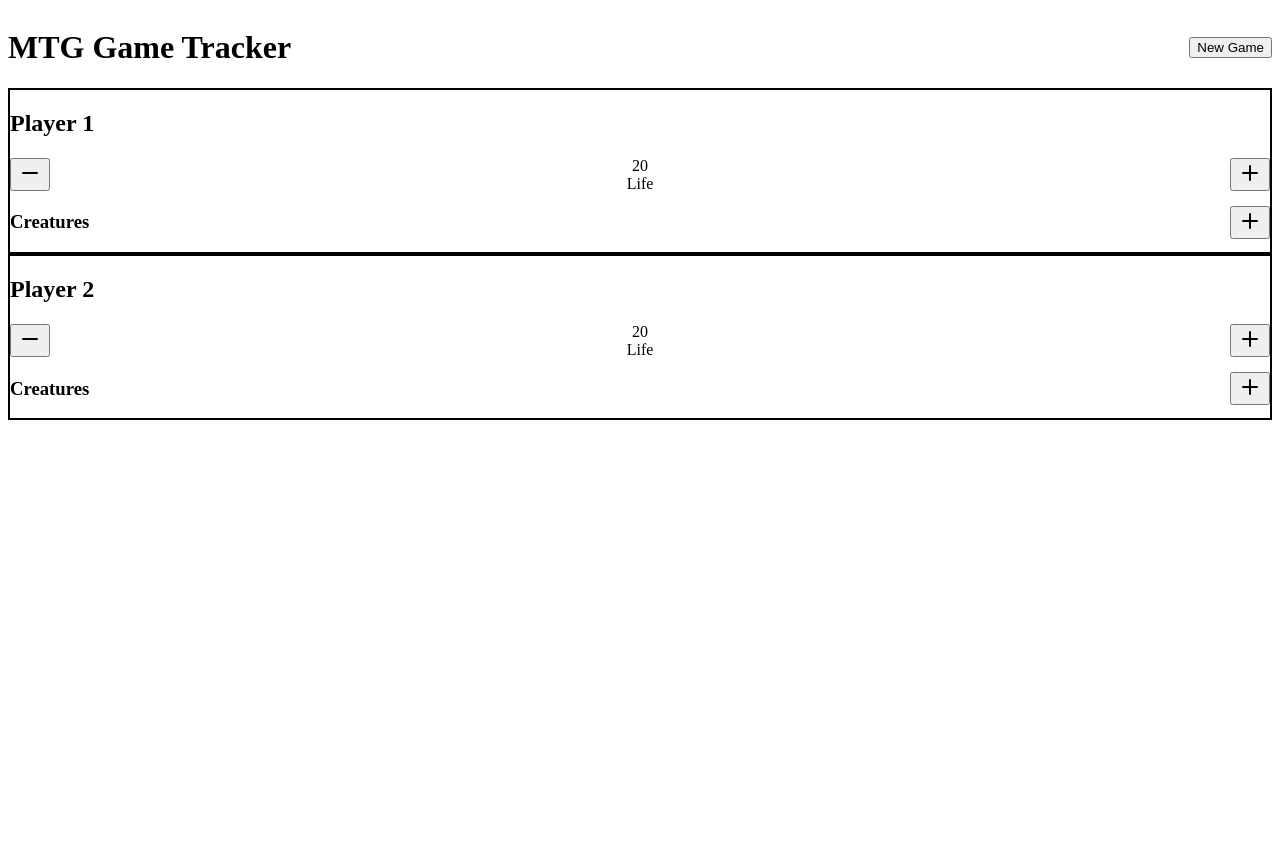
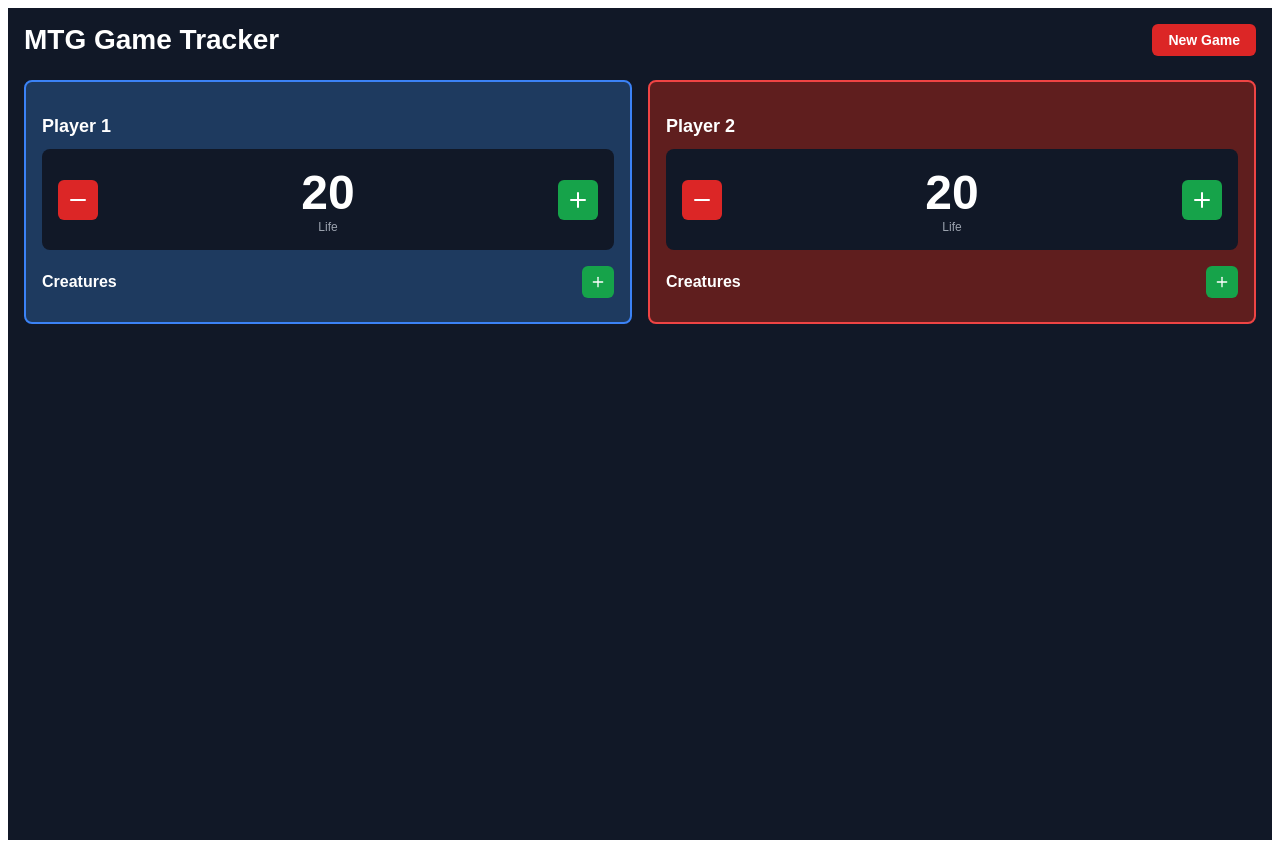
Before and after one commit to sfedrick/mtg_tracker, a React (Vite) app: page / in a window 1280 px wide. Both pictures are taken after a click on the button "Start Game". Before the commit the page ends 816 px from the top, so only its background shows below. Built offline with nearby package versions, Linux system fonts and the light colour scheme.

Commit message:
remove tailwind dependency

```diff
--- a/package.json
+++ b/package.json
@@ -17,9 +17,11 @@
   "devDependencies": {
     "@types/react": "^18.0.27",
     "@types/react-dom": "^18.0.10",
-    "@vitejs/plugin-react": "^3.1.0",
+    "@vitejs/plugin-react": "^5.1.4",
+    "autoprefixer": "^10.4.24",
+    "postcss": "^8.5.6",
     "tailwindcss": "^4.1.18",
     "typescript": "^4.9.3",
-    "vite": "^4.1.0"
+    "vite": "^7.3.1"
   }
 }
--- a/src/App.tsx
+++ b/src/App.tsx
@@ -1,277 +1,223 @@
 import React, { useState } from 'react';
 import { Plus, Minus, X, Users } from 'lucide-react';
 
-const PLAYER_COLORS = ['bg-blue-900', 'bg-red-900', 'bg-green-900', 'bg-purple-900'];
-const BORDER_COLORS = ['border-blue-500', 'border-red-500', 'border-green-500', 'border-purple-500'];
+const PLAYER_COLORS = [
+  { bg: '#1e3a5f', border: '#3b82f6' },
+  { bg: '#5f1e1e', border: '#ef4444' },
+  { bg: '#1e3d1e', border: '#22c55e' },
+  { bg: '#3d1e5f', border: '#a855f7' },
+];
+
+const s = {
+  app: { minHeight: '100vh', backgroundColor: '#111827', padding: '16px', fontFamily: 'sans-serif' },
+  center: { minHeight: '100vh', backgroundColor: '#111827', display: 'flex', alignItems: 'center', justifyContent: 'center', padding: '16px', fontFamily: 'sans-serif' },
+  card: { backgroundColor: '#1f2937', borderRadius: '8px', padding: '32px', maxWidth: '400px', width: '100%', border: '2px solid #374151' },
+  title: { display: 'flex', alignItems: 'center', justifyContent: 'center', marginBottom: '24px' },
+  titleText: { fontSize: '28px', fontWeight: 'bold', color: '#fff', margin: 0 },
+  label: { color: '#d1d5db', marginBottom: '8px', fontWeight: '600', display: 'block' },
+  playerBtns: { display: 'flex', gap: '8px' },
+  playerBtn: (active) => ({ flex: 1, padding: '12px', borderRadius: '6px', fontWeight: 'bold', cursor: 'pointer', border: 'none', backgroundColor: active ? '#2563eb' : '#374151', color: active ? '#fff' : '#d1d5db', fontSize: '16px' }),
+  startBtn: { width: '100%', backgroundColor: '#16a34a', color: '#fff', fontWeight: 'bold', padding: '12px', borderRadius: '6px', border: 'none', cursor: 'pointer', fontSize: '16px', marginTop: '16px' },
+  header: { display: 'flex', justifyContent: 'space-between', alignItems: 'center', marginBottom: '24px' },
+  headerTitle: { fontSize: '28px', fontWeight: 'bold', color: '#fff', margin: 0 },
+  newGameBtn: { backgroundColor: '#dc2626', color: '#fff', padding: '8px 16px', borderRadius: '6px', border: 'none', cursor: 'pointer', fontWeight: '600', fontSize: '14px' },
+  grid: (n) => ({ display: 'grid', gap: '16px', gridTemplateColumns: n === 2 ? 'repeat(2, 1fr)' : n === 3 ? 'repeat(3, 1fr)' : 'repeat(2, 1fr)' }),
+  playerCard: (idx) => ({ backgroundColor: PLAYER_COLORS[idx].bg, borderRadius: '8px', padding: '16px', border: `2px solid ${PLAYER_COLORS[idx].border}` }),
+  playerName: { fontSize: '18px', fontWeight: 'bold', color: '#fff', marginBottom: '12px' },
+  lifeBox: { backgroundColor: '#111827', borderRadius: '8px', padding: '16px', display: 'flex', alignItems: 'center', justifyContent: 'space-between', marginBottom: '16px' },
+  lifeNum: { fontSize: '48px', fontWeight: 'bold', color: '#fff', textAlign: 'center', flex: 1 },
+  lifeLabel: { fontSize: '12px', color: '#9ca3af', textAlign: 'center' },
+  iconBtn: (color) => ({ backgroundColor: color, border: 'none', borderRadius: '6px', padding: '8px', cursor: 'pointer', display: 'flex', alignItems: 'center', justifyContent: 'center' }),
+  smallIconBtn: (color) => ({ backgroundColor: color, border: 'none', borderRadius: '4px', padding: '4px', cursor: 'pointer', display: 'flex', alignItems: 'center', justifyContent: 'center' }),
+  sectionHeader: { display: 'flex', justifyContent: 'space-between', alignItems: 'center', marginBottom: '8px' },
+  sectionTitle: { color: '#fff', fontWeight: '600', margin: 0 },
+  creatureList: { display: 'flex', flexDirection: 'column', gap: '8px', maxHeight: '384px', overflowY: 'auto' },
+  creatureCard: { backgroundColor: '#1f2937', borderRadius: '6px', padding: '12px', border: '1px solid #374151' },
+  creatureHeader: { display: 'flex', justifyContent: 'space-between', alignItems: 'flex-start', marginBottom: '8px' },
+  creatureName: { color: '#fff', fontWeight: '600', fontSize: '14px', margin: 0 },
+  statRow: { display: 'flex', gap: '16px' },
+  stat: { flex: 1 },
+  statLabel: { fontSize: '11px', color: '#9ca3af', marginBottom: '4px' },
+  statControl: { display: 'flex', alignItems: 'center', gap: '4px' },
+  statNum: { color: '#fff', fontWeight: 'bold', fontSize: '20px', flex: 1, textAlign: 'center' },
+  formBox: { backgroundColor: '#374151', borderRadius: '6px', padding: '12px', border: '2px solid #22c55e', display: 'flex', flexDirection: 'column', gap: '8px' },
+  input: { width: '100%', backgroundColor: '#1f2937', color: '#fff', padding: '8px 12px', borderRadius: '6px', border: '1px solid #4b5563', fontSize: '14px', boxSizing: 'border-box' },
+  formBtns: { display: 'flex', gap: '8px' },
+  addBtn: { flex: 1, backgroundColor: '#16a34a', color: '#fff', padding: '8px', borderRadius: '6px', border: 'none', cursor: 'pointer', fontWeight: '600' },
+  cancelBtn: { flex: 1, backgroundColor: '#4b5563', color: '#fff', padding: '8px', borderRadius: '6px', border: 'none', cursor: 'pointer', fontWeight: '600' },
+};
 
 export default function MTGTracker() {
   const [gameStarted, setGameStarted] = useState(false);
   const [numPlayers, setNumPlayers] = useState(2);
   const [players, setPlayers] = useState([]);
+  const [addingCreature, setAddingCreature] = useState(null);
+  const [creatureForm, setCreatureForm] = useState({ name: '', power: '1', toughness: '1' });
 
   const startGame = () => {
-    const newPlayers = Array.from({ length: numPlayers }, (_, i) => ({
-      id: i,
-      name: `Player ${i + 1}`,
-      life: 20,
-      creatures: []
-    }));
-    setPlayers(newPlayers);
+    setPlayers(Array.from({ length: numPlayers }, (_, i) => ({
+      id: i, name: `Player ${i + 1}`, life: 20, creatures: []
+    })));
     setGameStarted(true);
   };
 
-  const resetGame = () => {
-    setGameStarted(false);
-    setPlayers([]);
-  };
+  const updateLife = (pid, delta) =>
+    setPlayers(prev => prev.map(p => p.id === pid ? { ...p, life: p.life + delta } : p));
 
-  const updateLife = (playerId, delta) => {
-    setPlayers(prev => prev.map(p =>
-      p.id === playerId ? { ...p, life: p.life + delta } : p
-    ));
-  };
-
-  const [addingCreature, setAddingCreature] = useState(null);
-  const [creatureForm, setCreatureForm] = useState({ name: '', power: '1', toughness: '1' });
-
-  const startAddCreature = (playerId) => {
-    setAddingCreature(playerId);
+  const startAddCreature = (pid) => {
+    setAddingCreature(pid);
     setCreatureForm({ name: '', power: '1', toughness: '1' });
   };
 
   const submitCreature = () => {
     if (!creatureForm.name.trim()) return;
-
-    const newCreature = {
+    setPlayers(prev => prev.map(p =>
+      p.id === addingCreature ? {
+        ...p, creatures: [...p.creatures, {
           id: Date.now(),
           name: creatureForm.name,
           basePower: parseInt(creatureForm.power) || 1,
           baseToughness: parseInt(creatureForm.toughness) || 1,
-      powerMod: 0,
-      toughnessMod: 0
-    };
-
-    setPlayers(prev => prev.map(p =>
-      p.id === addingCreature ? { ...p, creatures: [...p.creatures, newCreature] } : p
+          powerMod: 0, toughnessMod: 0
+        }]
+      } : p
     ));
-
     setAddingCreature(null);
   };
 
-  const removeCreature = (playerId, creatureId) => {
+  const removeCreature = (pid, cid) =>
     setPlayers(prev => prev.map(p =>
-      p.id === playerId ? { ...p, creatures: p.creatures.filter(c => c.id !== creatureId) } : p
+      p.id === pid ? { ...p, creatures: p.creatures.filter(c => c.id !== cid) } : p
     ));
-  };
 
-  const modifyCreature = (playerId, creatureId, field, delta) => {
+  const modifyCreature = (pid, cid, field, delta) =>
     setPlayers(prev => prev.map(p =>
-      p.id === playerId ? {
-        ...p,
-        creatures: p.creatures.map(c =>
-          c.id === creatureId ? { ...c, [field]: c[field] + delta } : c
+      p.id === pid ? {
+        ...p, creatures: p.creatures.map(c =>
+          c.id === cid ? { ...c, [field]: c[field] + delta } : c
         )
       } : p
     ));
-  };
 
   if (!gameStarted) {
     return (
-      <div className="min-h-screen bg-gray-900 flex items-center justify-center p-4">
-        <div className="bg-gray-800 rounded-lg p-8 max-w-md w-full border-2 border-gray-700">
-          <div className="flex items-center justify-center mb-6">
-            <Users className="w-12 h-12 text-blue-400 mr-3" />
-            <h1 className="text-3xl font-bold text-white">MTG Tracker</h1>
+      <div style={s.center}>
+        <div style={s.card}>
+          <div style={s.title}>
+            <Users size={48} color="#60a5fa" style={{ marginRight: '12px' }} />
+            <h1 style={s.titleText}>MTG Tracker</h1>
           </div>
-
-          <div className="mb-6">
-            <label className="block text-gray-300 mb-2 font-semibold">Number of Players</label>
-            <div className="flex gap-2">
+          <div style={{ marginBottom: '24px' }}>
+            <label style={s.label}>Number of Players</label>
+            <div style={s.playerBtns}>
               {[2, 3, 4].map(n => (
-                <button
-                  key={n}
-                  onClick={() => setNumPlayers(n)}
-                  className={`flex-1 py-3 rounded font-bold transition ${
-                    numPlayers === n
-                      ? 'bg-blue-600 text-white'
-                      : 'bg-gray-700 text-gray-300 hover:bg-gray-600'
-                  }`}
-                >
-                  {n}
-                </button>
+                <button key={n} onClick={() => setNumPlayers(n)} style={s.playerBtn(numPlayers === n)}>{n}</button>
               ))}
             </div>
           </div>
-
-          <button
-            onClick={startGame}
-            className="w-full bg-green-600 hover:bg-green-700 text-white font-bold py-3 rounded transition"
-          >
-            Start Game
-          </button>
+          <button onClick={startGame} style={s.startBtn}>Start Game</button>
         </div>
       </div>
     );
   }
 
   return (
-    <div className="min-h-screen bg-gray-900 p-4">
-      <div className="max-w-7xl mx-auto">
-        <div className="flex justify-between items-center mb-6">
-          <h1 className="text-3xl font-bold text-white">MTG Game Tracker</h1>
-          <button
-            onClick={resetGame}
-            className="bg-red-600 hover:bg-red-700 text-white px-4 py-2 rounded font-semibold transition"
-          >
-            New Game
+    <div style={s.app}>
+      <div style={{ maxWidth: '1280px', margin: '0 auto' }}>
+        <div style={s.header}>
+          <h1 style={s.headerTitle}>MTG Game Tracker</h1>
+          <button onClick={() => setGameStarted(false)} style={s.newGameBtn}>New Game</button>
+        </div>
+
+        <div style={s.grid(numPlayers)}>
+          {players.map((player, idx) => (
+            <div key={player.id} style={s.playerCard(idx)}>
+              <p style={s.playerName}>{player.name}</p>
+
+              <div style={s.lifeBox}>
+                <button onClick={() => updateLife(player.id, -1)} style={s.iconBtn('#dc2626')}>
+                  <Minus size={24} color="#fff" />
+                </button>
+                <div>
+                  <div style={s.lifeNum}>{player.life}</div>
+                  <div style={s.lifeLabel}>Life</div>
+                </div>
+                <button onClick={() => updateLife(player.id, 1)} style={s.iconBtn('#16a34a')}>
+                  <Plus size={24} color="#fff" />
                 </button>
               </div>
 
-        <div className={`grid gap-4 ${numPlayers === 2 ? 'grid-cols-1 md:grid-cols-2' : numPlayers === 3 ? 'grid-cols-1 md:grid-cols-3' : 'grid-cols-1 md:grid-cols-2 lg:grid-cols-4'}`}>
-          {players.map((player, idx) => (
-            <div key={player.id} className={`${PLAYER_COLORS[idx]} rounded-lg p-4 border-2 ${BORDER_COLORS[idx]}`}>
-              <div className="mb-4">
-                <h2 className="text-xl font-bold text-white mb-2">{player.name}</h2>
-                <div className="bg-gray-800 rounded-lg p-4 flex items-center justify-between">
-                  <button
-                    onClick={() => updateLife(player.id, -1)}
-                    className="bg-red-600 hover:bg-red-700 text-white p-2 rounded transition"
-                  >
-                    <Minus className="w-6 h-6" />
-                  </button>
-                  <div className="text-center">
-                    <div className="text-4xl font-bold text-white">{player.life}</div>
-                    <div className="text-sm text-gray-400">Life</div>
-                  </div>
-                  <button
-                    onClick={() => updateLife(player.id, 1)}
-                    className="bg-green-600 hover:bg-green-700 text-white p-2 rounded transition"
-                  >
-                    <Plus className="w-6 h-6" />
-                  </button>
-                </div>
-              </div>
-
-              <div className="mb-2">
-                <div className="flex justify-between items-center mb-2">
-                  <h3 className="text-white font-semibold">Creatures</h3>
-                  <button
-                    onClick={() => startAddCreature(player.id)}
-                    className="bg-green-600 hover:bg-green-700 text-white p-1 rounded transition"
-                  >
-                    <Plus className="w-4 h-4" />
+              <div style={s.sectionHeader}>
+                <p style={s.sectionTitle}>Creatures</p>
+                <button onClick={() => startAddCreature(player.id)} style={s.iconBtn('#16a34a')}>
+                  <Plus size={16} color="#fff" />
                 </button>
               </div>
 
-                <div className="space-y-2 max-h-96 overflow-y-auto">
+              <div style={s.creatureList}>
                 {addingCreature === player.id && (
-                    <div className="bg-gray-700 rounded p-3 border-2 border-green-500">
-                      <div className="space-y-2">
+                  <div style={s.formBox}>
                     <input
+                      style={s.input}
                       type="text"
                       placeholder="Creature name"
                       value={creatureForm.name}
-                          onChange={(e) => setCreatureForm(prev => ({ ...prev, name: e.target.value }))}
-                          className="w-full bg-gray-800 text-white px-3 py-2 rounded border border-gray-600"
+                      onChange={e => setCreatureForm(p => ({ ...p, name: e.target.value }))}
                       autoFocus
                     />
-                        <div className="flex gap-2">
+                    <div style={{ display: 'flex', gap: '8px' }}>
                       <input
+                        style={{ ...s.input, flex: 1 }}
                         type="number"
                         placeholder="Power"
                         value={creatureForm.power}
-                            onChange={(e) => setCreatureForm(prev => ({ ...prev, power: e.target.value }))}
-                            className="flex-1 bg-gray-800 text-white px-3 py-2 rounded border border-gray-600"
+                        onChange={e => setCreatureForm(p => ({ ...p, power: e.target.value }))}
                       />
                       <input
+                        style={{ ...s.input, flex: 1 }}
                         type="number"
                         placeholder="Toughness"
                         value={creatureForm.toughness}
-                            onChange={(e) => setCreatureForm(prev => ({ ...prev, toughness: e.target.value }))}
-                            className="flex-1 bg-gray-800 text-white px-3 py-2 rounded border border-gray-600"
+                        onChange={e => setCreatureForm(p => ({ ...p, toughness: e.target.value }))}
                       />
                     </div>
-                        <div className="flex gap-2">
-                          <button
-                            onClick={submitCreature}
-                            className="flex-1 bg-green-600 hover:bg-green-700 text-white py-2 rounded font-semibold transition"
-                          >
-                            Add
-                          </button>
-                          <button
-                            onClick={() => setAddingCreature(null)}
-                            className="flex-1 bg-gray-600 hover:bg-gray-500 text-white py-2 rounded font-semibold transition"
-                          >
-                            Cancel
-                          </button>
-                        </div>
+                    <div style={s.formBtns}>
+                      <button onClick={submitCreature} style={s.addBtn}>Add</button>
+                      <button onClick={() => setAddingCreature(null)} style={s.cancelBtn}>Cancel</button>
                     </div>
                   </div>
                 )}
 
                 {player.creatures.map(creature => {
-                    const totalPower = creature.basePower + creature.powerMod;
-                    const totalToughness = creature.baseToughness + creature.toughnessMod;
-
+                  const pw = creature.basePower + creature.powerMod;
+                  const tg = creature.baseToughness + creature.toughnessMod;
                   return (
-                      <div key={creature.id} className="bg-gray-800 rounded p-3 border border-gray-700">
-                        <div className="flex justify-between items-start mb-2">
-                          <span className="text-white font-semibold text-sm">{creature.name}</span>
-                          <button
-                            onClick={() => removeCreature(player.id, creature.id)}
-                            className="text-red-400 hover:text-red-300 transition"
-                          >
-                            <X className="w-4 h-4" />
+                    <div key={creature.id} style={s.creatureCard}>
+                      <div style={s.creatureHeader}>
+                        <p style={s.creatureName}>{creature.name}</p>
+                        <button onClick={() => removeCreature(player.id, creature.id)} style={{ background: 'none', border: 'none', cursor: 'pointer', padding: '2px' }}>
+                          <X size={16} color="#f87171" />
                         </button>
                       </div>
-
-                        <div className="flex gap-4">
-                          <div className="flex-1">
-                            <div className="text-xs text-gray-400 mb-1">Power</div>
-                            <div className="flex items-center gap-1">
-                              <button
-                                onClick={() => modifyCreature(player.id, creature.id, 'powerMod', -1)}
-                                className="bg-gray-700 hover:bg-gray-600 text-white p-1 rounded text-xs transition"
-                              >
-                                <Minus className="w-3 h-3" />
+                      <div style={s.statRow}>
+                        {[['Power', pw, 'powerMod'], ['Toughness', tg, 'toughnessMod']].map(([label, val, field]) => (
+                          <div key={field} style={s.stat}>
+                            <div style={s.statLabel}>{label}</div>
+                            <div style={s.statControl}>
+                              <button onClick={() => modifyCreature(player.id, creature.id, field, -1)} style={s.smallIconBtn('#374151')}>
+                                <Minus size={12} color="#fff" />
                               </button>
-                              <span className="text-white font-bold text-lg flex-1 text-center">
-                                {totalPower}
-                              </span>
-                              <button
-                                onClick={() => modifyCreature(player.id, creature.id, 'powerMod', 1)}
-                                className="bg-gray-700 hover:bg-gray-600 text-white p-1 rounded text-xs transition"
-                              >
-                                <Plus className="w-3 h-3" />
+                              <span style={s.statNum}>{val}</span>
+                              <button onClick={() => modifyCreature(player.id, creature.id, field, 1)} style={s.smallIconBtn('#374151')}>
+                                <Plus size={12} color="#fff" />
                               </button>
                             </div>
                           </div>
-
-                          <div className="flex-1">
-                            <div className="text-xs text-gray-400 mb-1">Toughness</div>
-                            <div className="flex items-center gap-1">
-                              <button
-                                onClick={() => modifyCreature(player.id, creature.id, 'toughnessMod', -1)}
-                                className="bg-gray-700 hover:bg-gray-600 text-white p-1 rounded text-xs transition"
-                              >
-                                <Minus className="w-3 h-3" />
-                              </button>
-                              <span className="text-white font-bold text-lg flex-1 text-center">
-                                {totalToughness}
-                              </span>
-                              <button
-                                onClick={() => modifyCreature(player.id, creature.id, 'toughnessMod', 1)}
-                                className="bg-gray-700 hover:bg-gray-600 text-white p-1 rounded text-xs transition"
-                              >
-                                <Plus className="w-3 h-3" />
-                              </button>
-                            </div>
-                          </div>
+                        ))}
                       </div>
                     </div>
                   );
                 })}
-                </div>
               </div>
             </div>
           ))}
--- a/tailwind.config.js
+++ /dev/null
@@ -1,5 +0,0 @@
-  module.exports = {
-     content: ["./src/**/*.{js,jsx,ts,tsx}"],
-     theme: { extend: {} },
-     plugins: [],
-   }
```
Also changed, not shown: 1 other file (tests, documents, lock files or other folders). Lines whose indentation alone changed are shown as unchanged.
